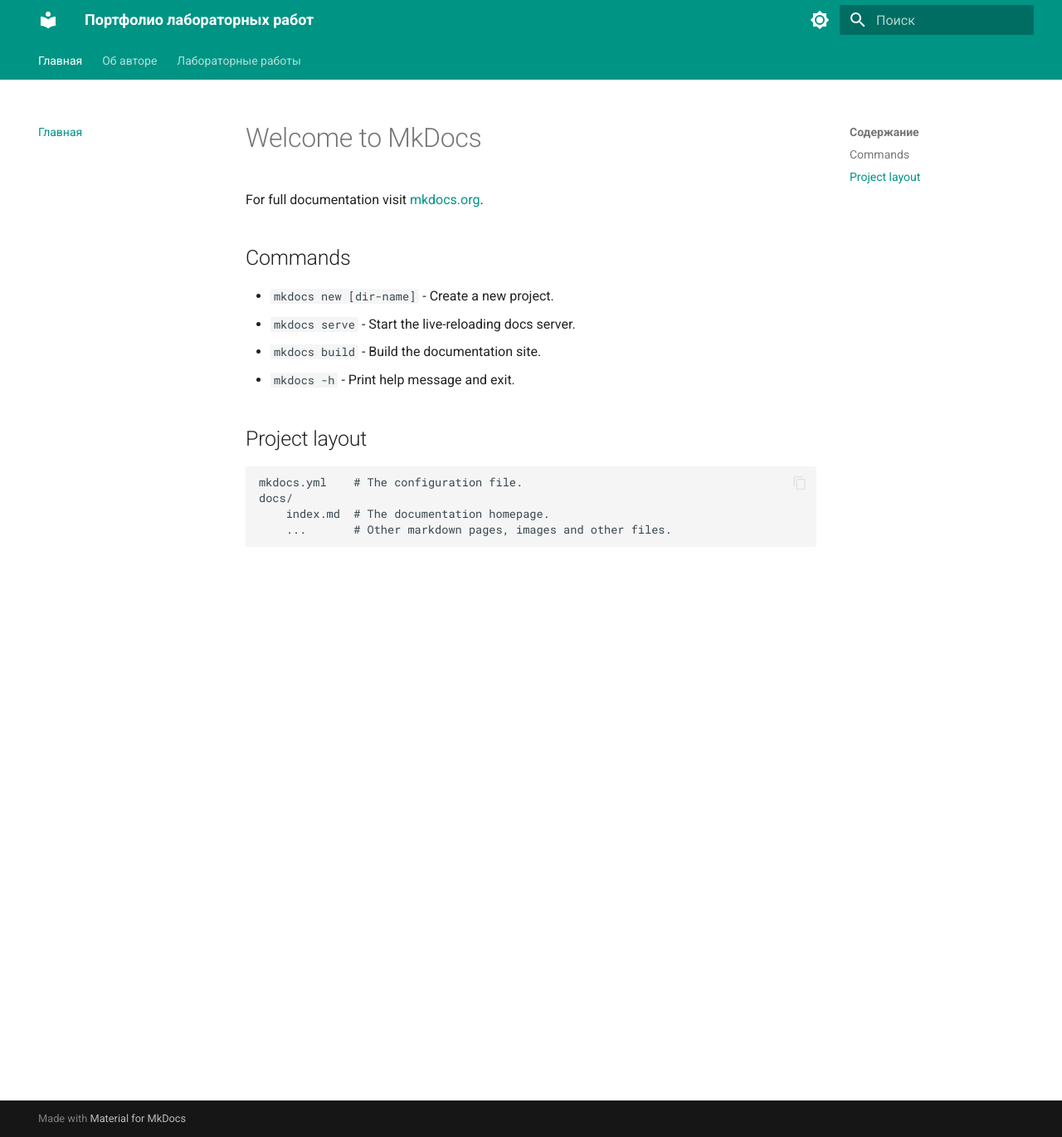
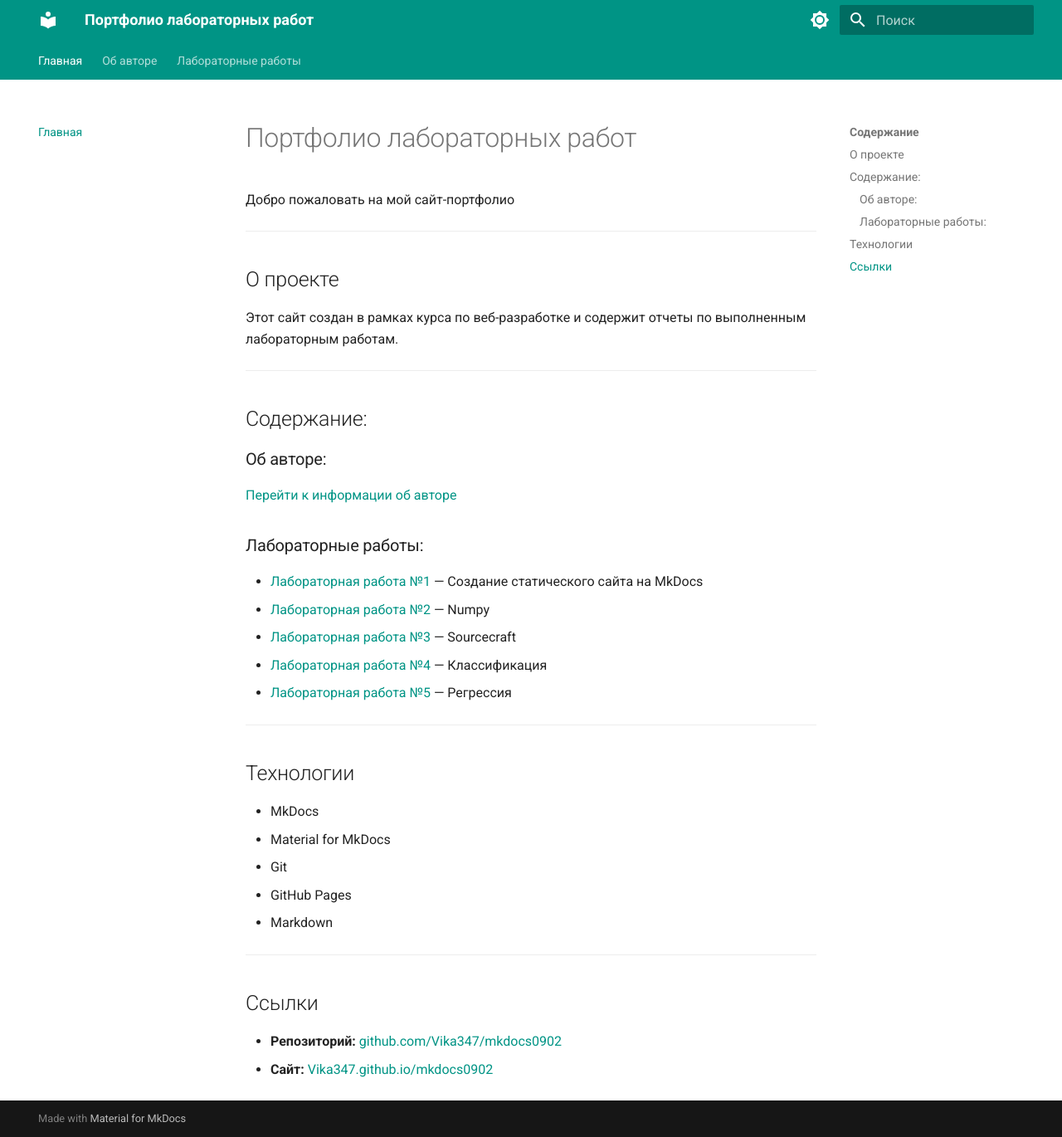
Before and after one commit to Vika347/mkdocs0902, an MkDocs documentation site: the page built from docs/index.md, in a window 1280 px wide and 1370 px high. Shown: the whole window at 83% size. Built offline with MkDocs 1.6.1 and Material for MkDocs 9.7.7, drawn with Linux system fonts in a browser that asks for light colours.

Commit message:
Обновление главной страницы

```diff
--- a/docs/index.md
+++ b/docs/index.md
@@ -1,17 +1,41 @@
-# Welcome to MkDocs
+# Портфолио лабораторных работ
 
-For full documentation visit [mkdocs.org](https://www.mkdocs.org).
+Добро пожаловать на мой сайт-портфолио
 
-## Commands
+---
+## О проекте
 
-* `mkdocs new [dir-name]` - Create a new project.
-* `mkdocs serve` - Start the live-reloading docs server.
-* `mkdocs build` - Build the documentation site.
-* `mkdocs -h` - Print help message and exit.
+Этот сайт создан в рамках курса по веб-разработке и содержит отчеты по  выполненным лабораторным работам.
 
-## Project layout
 
-    mkdocs.yml    # The configuration file.
-    docs/
-        index.md  # The documentation homepage.
-        ...       # Other markdown pages, images and other files.
+---
+
+## Содержание:
+
+### Об авторе:
+[Перейти к информации об авторе](about.md)
+
+### Лабораторные работы:
+
+- [Лабораторная работа №1](labs/lab1.md) — Создание статического сайта на MkDocs
+- [Лабораторная работа №2](labs/lab2.md) — Numpy
+- [Лабораторная работа №3](labs/lab3.md) — Sourcecraft
+- [Лабораторная работа №4](labs/lab4.md) — Классификация
+- [Лабораторная работа №5](labs/lab5.md) — Регрессия
+
+---
+
+## Технологии
+
+- MkDocs
+- Material for MkDocs
+- Git
+- GitHub Pages
+- Markdown
+
+---
+
+## Ссылки
+
+- **Репозиторий:** [github.com/Vika347/mkdocs0902](https://github.com/Vika347/mkdocs0902)
+- **Сайт:** [Vika347.github.io/mkdocs0902](https://Vika347.github.io/mkdocs0902)
```
